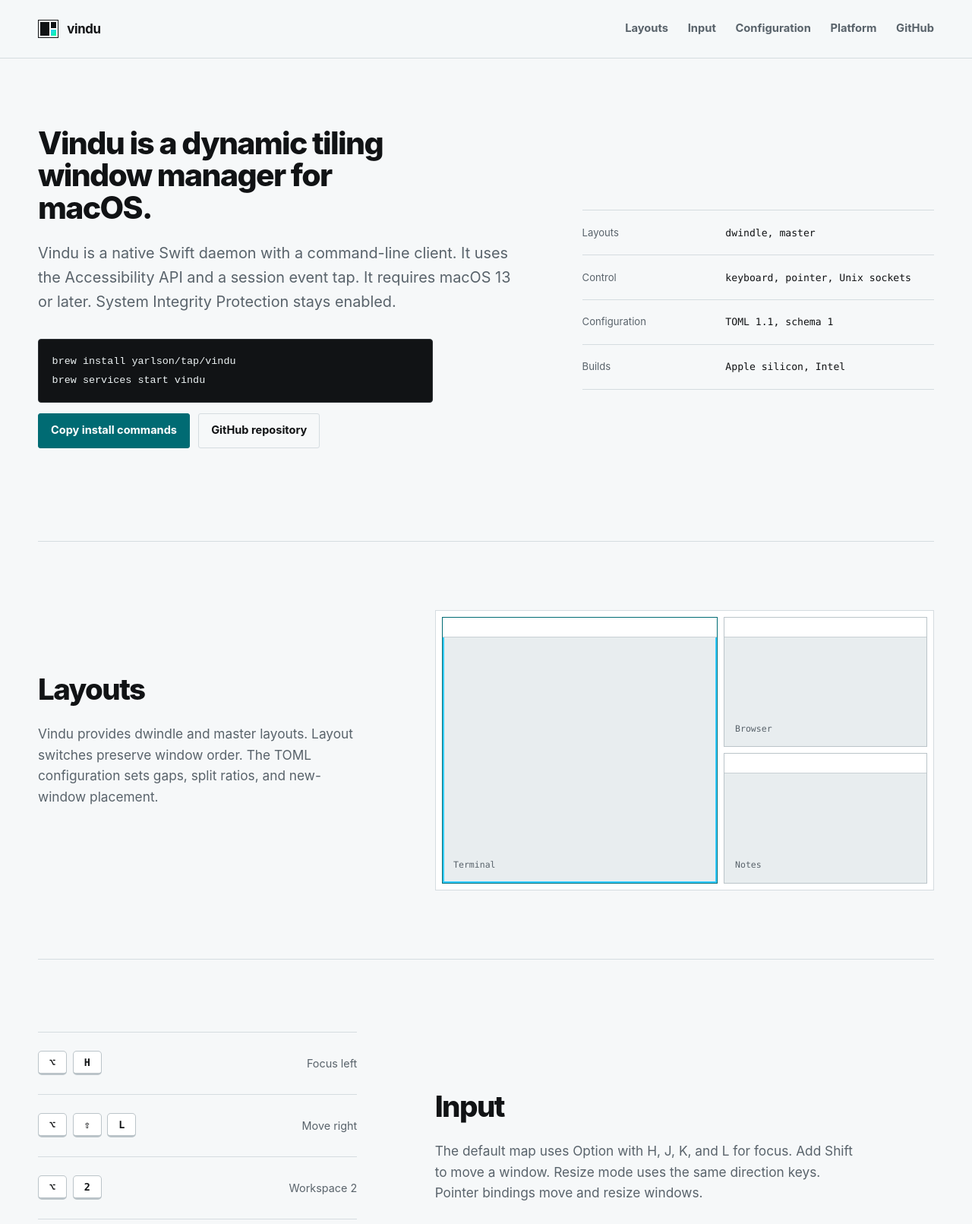
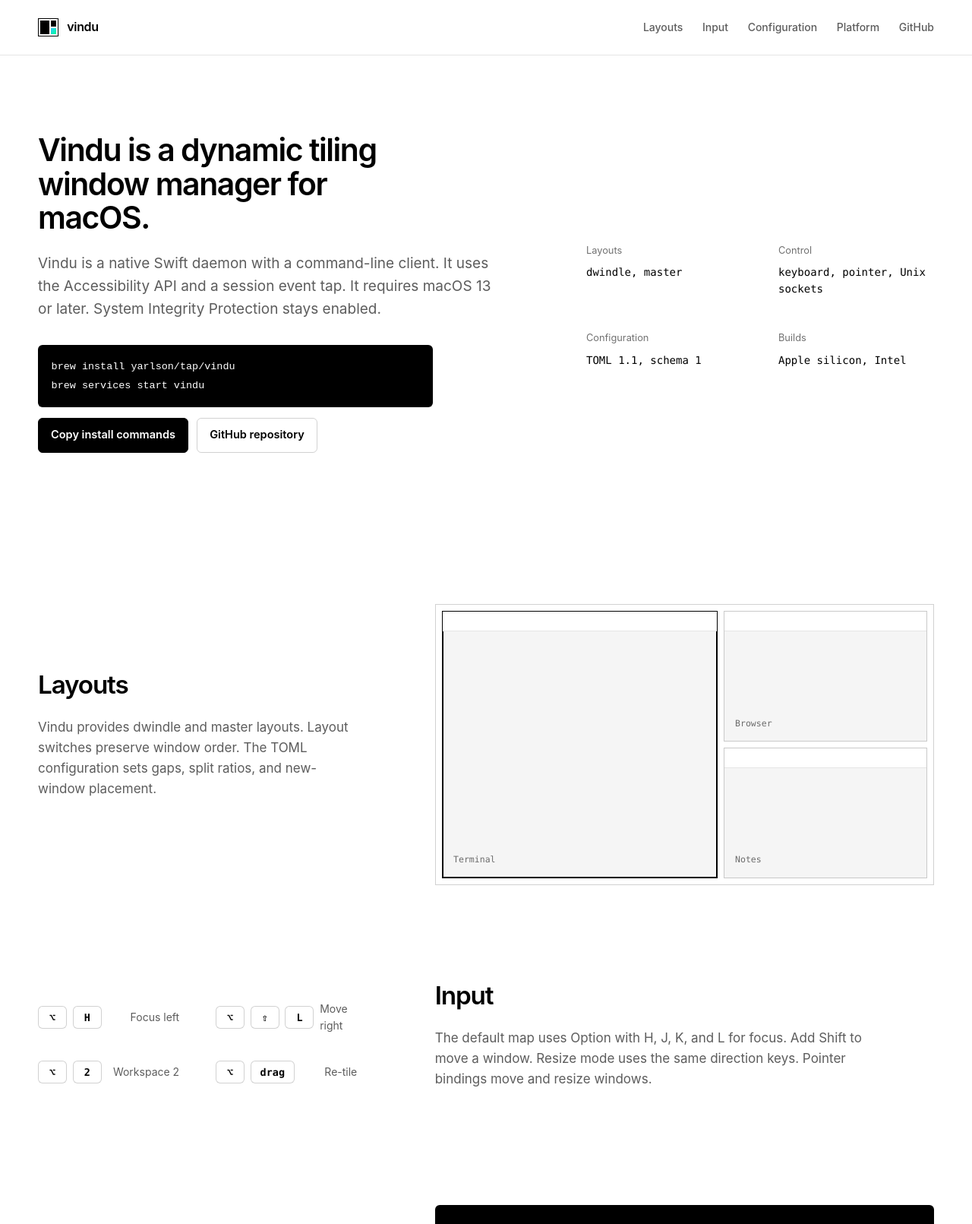
Before and after one commit to yarlson/vindu, a website: page website/public/index.html in a window 1280 px wide. Shown: the top 1611 px of the page at 76% size. Drawn offline with Linux system fonts and the light colour scheme.

Commit message:
Refine website visual design

```diff
--- a/website/public/index.html
+++ b/website/public/index.html
@@ -4,7 +4,7 @@
   <meta charset="utf-8">
   <meta name="viewport" content="width=device-width, initial-scale=1">
   <meta name="color-scheme" content="light">
-  <meta name="theme-color" content="#f6f8f9">
+  <meta name="theme-color" content="#ffffff">
   <meta name="description" content="Vindu is a dynamic tiling window manager for macOS.">
   <link rel="canonical" href="https://getvindu.app/">
   <meta property="og:type" content="website">
--- a/website/public/styles.css
+++ b/website/public/styles.css
@@ -1,11 +1,14 @@
 :root {
   color-scheme: light;
-  --canvas: #f6f8f9;
+  --canvas: #ffffff;
   --surface: #ffffff;
-  --ink: #111315;
-  --muted: #59636b;
-  --line: #d5dce0;
-  --interactive: #006b73;
+  --ink: #000000;
+  --muted: rgb(0 0 0 / 64%);
+  --quiet: rgb(0 0 0 / 56%);
+  --line: rgb(0 0 0 / 10%);
+  --strong-line: rgb(0 0 0 / 18%);
+  --hover: rgb(0 0 0 / 5%);
+  --interactive: #000000;
   --focus-blue: #33ccff;
   --focus-green: #00ff99;
   font-family: -apple-system, BlinkMacSystemFont, "Segoe UI", sans-serif;
@@ -24,13 +27,14 @@
   margin: 0;
   background: var(--canvas);
   color: var(--ink);
-  font-size: 1rem;
-  line-height: 1.6;
+  font-size: 1.0625rem;
+  line-height: 1.58;
   text-rendering: optimizeLegibility;
 }
 
 a {
   color: var(--interactive);
+  text-decoration-thickness: 1px;
   text-underline-offset: 0.2em;
 }
 
@@ -64,17 +68,17 @@
 }
 
 .shell {
-  width: min(1180px, calc(100% - 48px));
+  width: min(1180px, calc(100% - 64px));
   margin-inline: auto;
 }
 
 .site-header {
   border-bottom: 1px solid var(--line);
-  background: rgb(246 248 249 / 94%);
+  background: var(--surface);
 }
 
 .nav {
-  min-height: 76px;
+  min-height: 72px;
   display: flex;
   align-items: center;
   justify-content: space-between;
@@ -86,8 +90,8 @@
   align-items: center;
   gap: 0.7rem;
   color: var(--ink);
-  font-size: 1.05rem;
-  font-weight: 750;
+  font-size: 1rem;
+  font-weight: 600;
   letter-spacing: -0.02em;
   text-decoration: none;
 }
@@ -127,22 +131,22 @@
 .nav-links a,
 .footer-links a {
   color: var(--muted);
-  font-size: 0.92rem;
-  font-weight: 650;
+  font-size: 0.875rem;
+  font-weight: 500;
   text-decoration: none;
 }
 
 .nav-links a:hover,
 .footer-links a:hover {
-  color: var(--interactive);
+  color: var(--ink);
 }
 
 .hero {
   display: grid;
   grid-template-columns: minmax(0, 1.15fr) minmax(340px, 0.85fr);
-  gap: clamp(3rem, 7vw, 7rem);
+  gap: clamp(4rem, 8vw, 8rem);
   align-items: center;
-  padding-block: clamp(4rem, 7vw, 6rem);
+  padding-block: clamp(5rem, 8vw, 7rem);
 }
 
 h1,
@@ -154,33 +158,34 @@
 
 h1,
 h2 {
-  max-width: 13ch;
+  max-width: 16ch;
   margin-bottom: 1.5rem;
-  font-weight: 760;
-  letter-spacing: -0.04em;
-  line-height: 1.04;
+  font-weight: 600;
+  letter-spacing: -0.035em;
+  line-height: 1.08;
 }
 
 h1 {
-  max-width: 17ch;
-  font-size: clamp(2.3rem, 3.2vw, 3.2rem);
+  max-width: 19ch;
+  font-size: clamp(2.5rem, 3.2vw, 3rem);
 }
 
 h2 {
-  font-size: clamp(2rem, 3vw, 2.8rem);
+  font-size: clamp(2rem, 2.6vw, 2.4rem);
 }
 
 h3 {
-  margin-bottom: 0.45rem;
+  margin-bottom: 0.55rem;
   font-size: 1rem;
+  font-weight: 600;
   line-height: 1.35;
 }
 
 .hero-lede {
-  max-width: 58ch;
+  max-width: 60ch;
   margin-bottom: 2rem;
   color: var(--muted);
-  font-size: clamp(1.08rem, 1.7vw, 1.24rem);
+  font-size: clamp(1.0625rem, 1.5vw, 1.1875rem);
 }
 
 .quick-start {
@@ -191,10 +196,10 @@
 .config-sample {
   margin: 0;
   overflow-x: auto;
-  border: 1px solid #2b3034;
-  border-radius: 4px;
+  border: 0;
+  border-radius: 6px;
   background: var(--ink);
-  color: #edf3f4;
+  color: #ffffff;
   font-family: ui-monospace, SFMono-Regular, Menlo, Consolas, monospace;
   font-size: 0.84rem;
   line-height: 1.8;
@@ -218,9 +223,9 @@
   justify-content: center;
   padding: 0.72rem 1rem;
   border: 1px solid transparent;
-  border-radius: 3px;
+  border-radius: 6px;
   font-size: 0.91rem;
-  font-weight: 720;
+  font-weight: 600;
   line-height: 1.2;
   text-decoration: none;
   cursor: pointer;
@@ -228,25 +233,25 @@
 }
 
 .button-primary {
-  border-color: var(--interactive);
-  background: var(--interactive);
+  border-color: var(--ink);
+  background: var(--ink);
   color: var(--surface);
 }
 
 .button-primary:hover {
-  border-color: #004e54;
-  background: #004e54;
+  border-color: rgb(0 0 0 / 78%);
+  background: rgb(0 0 0 / 78%);
 }
 
 .button-secondary {
-  border-color: var(--line);
+  border-color: var(--strong-line);
   background: transparent;
   color: var(--ink);
 }
 
 .button-secondary:hover {
-  border-color: var(--ink);
-  background: var(--surface);
+  border-color: var(--strong-line);
+  background: var(--hover);
 }
 
 .copy-status {
@@ -257,37 +262,34 @@
 }
 
 .hero-specs {
+  display: grid;
+  grid-template-columns: repeat(2, minmax(0, 1fr));
+  gap: 2.75rem 3rem;
   margin: 0;
-  border-top: 1px solid var(--line);
 }
 
 .hero-specs > div {
-  display: grid;
-  grid-template-columns: 0.75fr 1.25fr;
-  gap: 1.5rem;
-  padding: 1.15rem 0;
-  border-bottom: 1px solid var(--line);
+  padding: 0;
 }
 
 .hero-specs dt {
-  color: var(--muted);
-  font-size: 0.82rem;
+  margin-bottom: 0.45rem;
+  color: var(--quiet);
+  font-size: 0.8rem;
 }
 
 .hero-specs dd {
   margin: 0;
   font-family: ui-monospace, SFMono-Regular, Menlo, Consolas, monospace;
-  font-size: 0.82rem;
+  font-size: 0.875rem;
 }
 
 .story {
-  min-height: 520px;
   display: grid;
   grid-template-columns: minmax(0, 0.78fr) minmax(400px, 1.22fr);
   gap: clamp(3rem, 8vw, 8rem);
   align-items: center;
-  border-top: 1px solid var(--line);
-  padding-block: clamp(4rem, 7vw, 6rem);
+  padding-block: clamp(3.5rem, 5vw, 4.5rem);
 }
 
 .story-reverse .story-copy {
@@ -295,15 +297,14 @@
 }
 
 .story-copy > p {
-  max-width: 52ch;
+  max-width: 55ch;
   margin-bottom: 1.5rem;
   color: var(--muted);
-  font-size: 1.08rem;
+  font-size: 1.0625rem;
 }
 
 .text-link {
-  font-weight: 720;
-  text-decoration-thickness: 1px;
+  font-weight: 600;
 }
 
 .tile-diagram {
@@ -313,7 +314,7 @@
   grid-template-rows: 1fr 1fr;
   gap: 8px;
   padding: 8px;
-  border: 1px solid var(--line);
+  border: 1px solid var(--strong-line);
   background: var(--surface);
 }
 
@@ -322,51 +323,52 @@
   display: flex;
   align-items: flex-end;
   overflow: hidden;
-  border: 1px solid #bbc4c9;
-  background: #e8edef;
+  border: 1px solid var(--strong-line);
+  background: rgb(0 0 0 / 4%);
 }
 
 .tile::before {
   position: absolute;
   inset: 0 0 auto;
   height: 25px;
-  border-bottom: 1px solid #c8d0d4;
+  border-bottom: 1px solid var(--line);
   background: var(--surface);
   content: "";
 }
 
 .tile span {
   margin: 0.9rem;
-  color: var(--muted);
+  color: var(--quiet);
   font-family: ui-monospace, SFMono-Regular, Menlo, Consolas, monospace;
   font-size: 0.72rem;
 }
 
 .tile-main {
   grid-row: 1 / 3;
-  border-color: var(--interactive);
-  box-shadow: inset 0 0 0 2px var(--focus-blue);
+  border-color: var(--ink);
+  box-shadow: inset 0 0 0 1px var(--ink);
 }
 
 .key-list {
+  display: grid;
+  grid-template-columns: repeat(2, minmax(0, 1fr));
+  gap: 1.5rem 3rem;
   margin: 0;
   padding: 0;
-  border-top: 1px solid var(--line);
   list-style: none;
 }
 
 .key-list > li {
-  min-height: 82px;
+  min-height: 48px;
   display: flex;
   align-items: center;
   gap: 0.48rem;
-  border-bottom: 1px solid var(--line);
 }
 
 .key-list span:last-child {
   margin-left: auto;
   color: var(--muted);
-  font-size: 0.9rem;
+  font-size: 0.875rem;
 }
 
 kbd,
@@ -376,14 +378,13 @@
   align-items: center;
   justify-content: center;
   padding: 0.45rem 0.65rem;
-  border: 1px solid #bbc4c9;
-  border-bottom-width: 3px;
-  border-radius: 5px;
+  border: 1px solid var(--strong-line);
+  border-radius: 6px;
   background: var(--surface);
   color: var(--ink);
   font-family: ui-monospace, SFMono-Regular, Menlo, Consolas, monospace;
   font-size: 0.84rem;
-  font-weight: 650;
+  font-weight: 600;
   line-height: 1;
 }
 
@@ -397,27 +398,25 @@
 }
 
 .config-sample span {
-  color: var(--focus-green);
+  color: var(--surface);
+  font-weight: 600;
 }
 
 .macos {
   display: grid;
   grid-template-columns: 0.7fr 1.3fr;
   gap: clamp(3rem, 8vw, 8rem);
-  border-top: 1px solid var(--line);
-  padding-block: clamp(4rem, 7vw, 6rem);
+  padding-block: clamp(3.5rem, 5vw, 4.5rem);
 }
 
 .macos-points {
-  border-top: 1px solid var(--line);
+  display: grid;
+  grid-template-columns: repeat(2, minmax(0, 1fr));
+  gap: 3rem 4rem;
 }
 
 .macos-points > div {
-  display: grid;
-  grid-template-columns: minmax(150px, 0.55fr) 1fr;
-  gap: 2rem;
-  padding: 1.5rem 0;
-  border-bottom: 1px solid var(--line);
+  padding: 0;
 }
 
 .macos-points p {
@@ -427,29 +426,31 @@
 }
 
 .install {
-  margin-bottom: clamp(4rem, 8vw, 7rem);
-  padding: clamp(3rem, 7vw, 6rem);
-  border: 1px solid var(--line);
-  background: var(--surface);
+  display: grid;
+  grid-template-columns: 0.7fr 1.3fr;
+  column-gap: clamp(3rem, 8vw, 8rem);
+  align-items: start;
+  margin-bottom: clamp(3rem, 6vw, 5rem);
+  padding-block: clamp(3.5rem, 5vw, 4.5rem);
 }
 
 .install-heading {
-  border-bottom: 1px solid var(--line);
+  grid-row: 1 / 3;
 }
 
 .install-heading h2 {
-  margin-bottom: 2.5rem;
+  margin-bottom: 0;
 }
 
 .install-steps {
+  grid-column: 2;
   margin: 0;
   padding: 0;
   list-style: none;
 }
 
 .install-steps li {
-  padding: 1.6rem 0;
-  border-bottom: 1px solid var(--line);
+  margin-bottom: 2rem;
 }
 
 .install-steps p {
@@ -458,7 +459,9 @@
 }
 
 .install-action {
-  margin-top: 1.8rem;
+  grid-column: 2;
+  justify-self: start;
+  margin-top: 0;
 }
 
 .site-footer {
@@ -507,7 +510,8 @@
 @media (max-width: 960px) {
   .hero,
   .story,
-  .macos {
+  .macos,
+  .install {
     grid-template-columns: 1fr;
   }
 
@@ -516,7 +520,6 @@
   }
 
   .story {
-    min-height: auto;
     gap: 3rem;
   }
 
@@ -524,16 +527,20 @@
     order: initial;
   }
 
-  .macos-points > div {
-    padding: 1.4rem 0;
-    border-top: 1px solid var(--line);
-    border-left: 0;
+  .install-heading {
+    grid-row: auto;
+    margin-bottom: 2.5rem;
+  }
+
+  .install-steps,
+  .install-action {
+    grid-column: auto;
   }
 }
 
 @media (max-width: 680px) {
   .shell {
-    width: min(100% - 32px, 1180px);
+    width: min(100% - 48px, 1180px);
   }
 
   .nav {
@@ -554,23 +561,32 @@
   }
 
   .hero {
-    padding-top: 4.5rem;
+    gap: 3.5rem;
+    padding-block: 4rem;
   }
 
   h1 {
-    font-size: clamp(2.3rem, 11vw, 3rem);
+    font-size: clamp(2.25rem, 10vw, 2.75rem);
   }
 
   .hero-actions .button {
     flex: 1 1 100%;
   }
 
+  .hero-specs,
+  .key-list,
+  .macos-points {
+    grid-template-columns: 1fr;
+  }
+
   .tile-diagram {
     aspect-ratio: 4 / 3;
   }
 
+  .story,
+  .macos,
   .install {
-    padding: 2rem 1.25rem;
+    padding-block: 3.5rem;
   }
 
   .footer-inner,
```
Also changed, not shown: website/public/404.html (+1 -1 lines), website/public/assets/favicon.svg.
